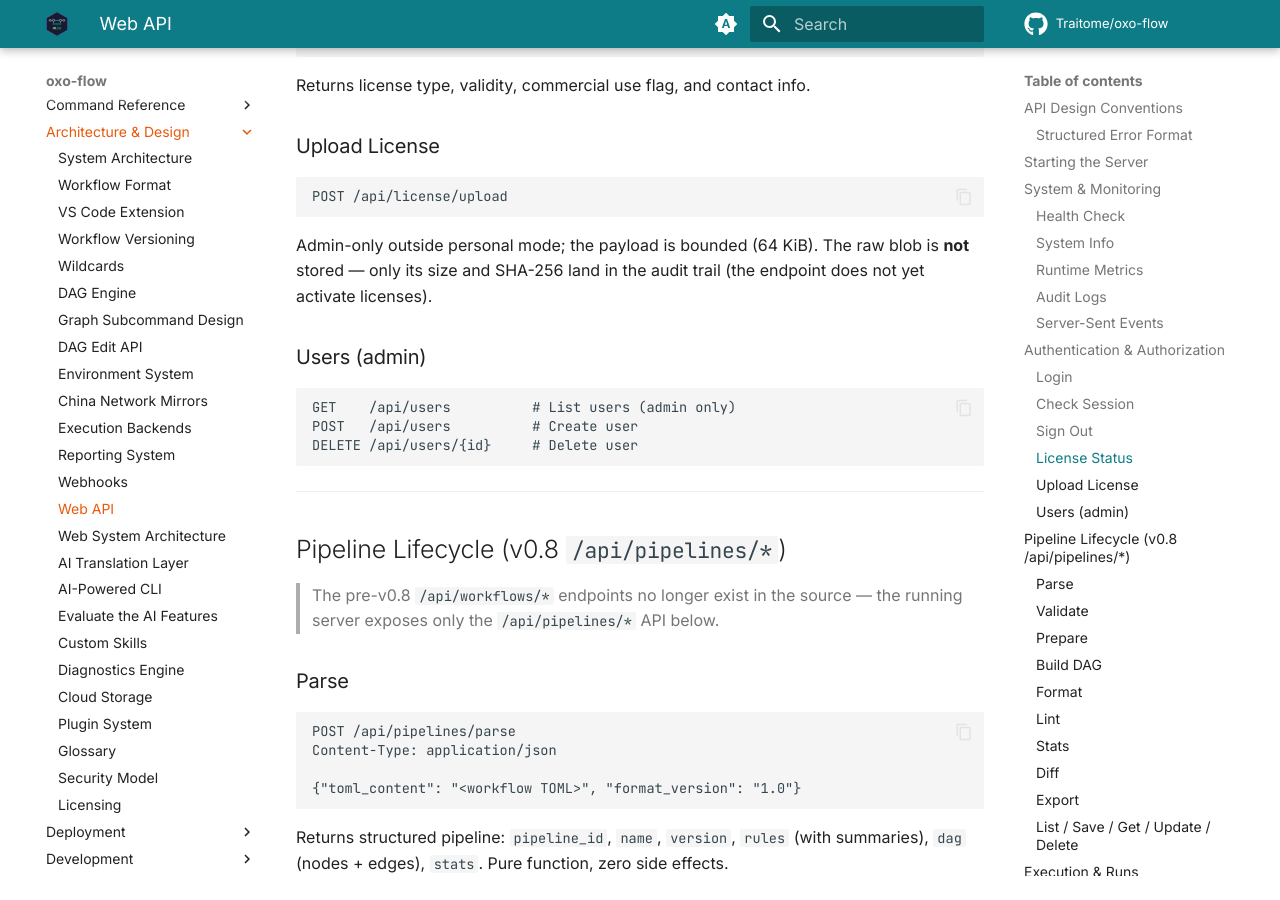
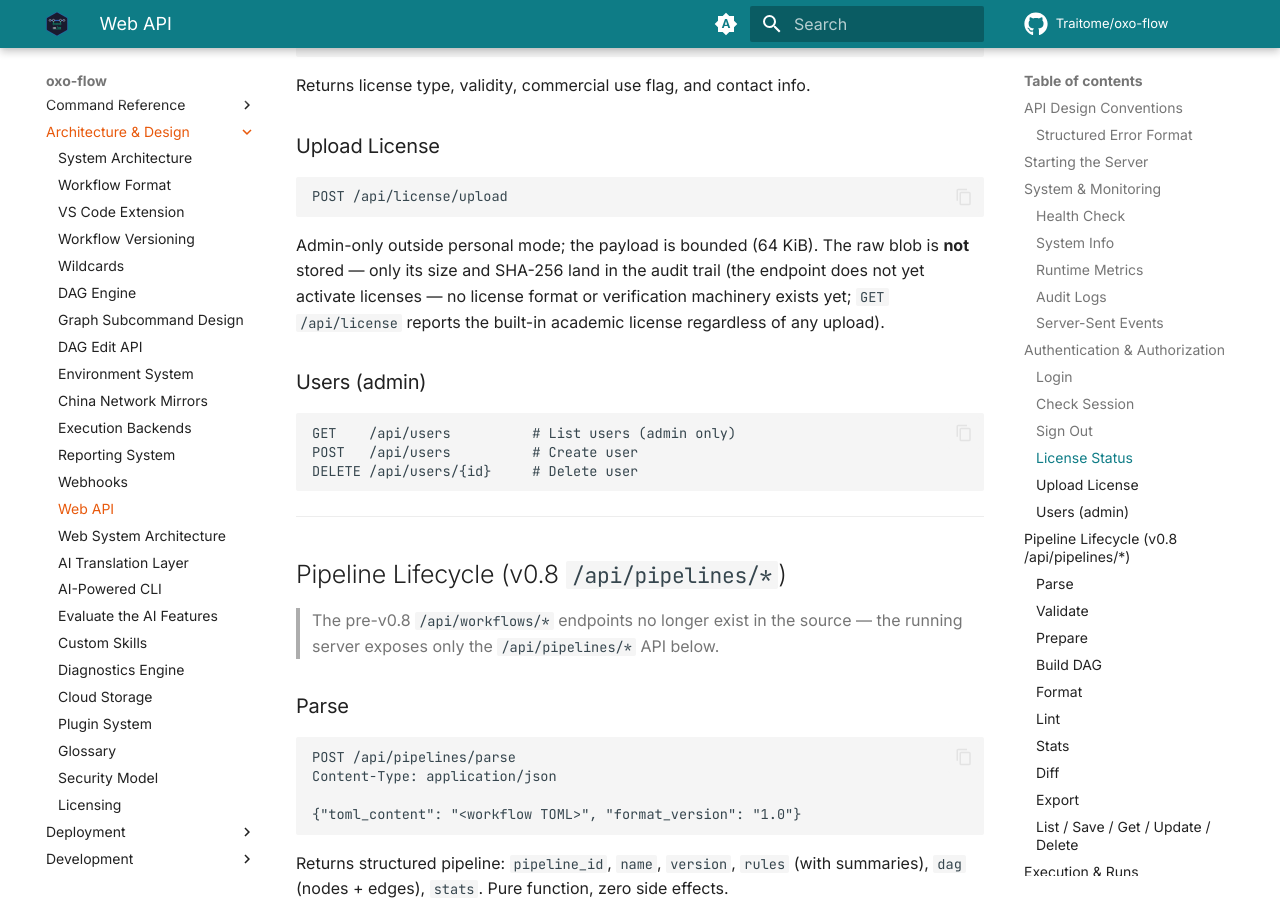
Before and after one commit to Traitome/oxo-flow, an MkDocs documentation site: the page built from docs/guide/src/reference/web-api.md, in a window 1280 px wide and 900 px high, scrolled down 5537 px. Built offline with MkDocs 1.6.1 and Material for MkDocs 9.7.7, drawn with Linux system fonts in a browser that asks for light colours; comment, search, counter and statistics services are not loaded; the version menu is left out.

Commit message:
docs: state license-upload endpoint gap precisely (issue #1013 W1)
The upload endpoint records size+SHA-256 in the audit trail by design
(#519) — activation is missing because no license format/verification
machinery exists anywhere in the codebase, and GET /api/license reports
a static academic license regardless. Say all of that where readers
will look.

````diff
--- a/docs/guide/src/reference/web-api.md
+++ b/docs/guide/src/reference/web-api.md
@@ -226,7 +226,9 @@ POST /api/license/upload
 ```
 Admin-only outside personal mode; the payload is bounded (64 KiB). The
 raw blob is **not** stored — only its size and SHA-256 land in the audit
-trail (the endpoint does not yet activate licenses).
+trail (the endpoint does not yet activate licenses — no license format or
+verification machinery exists yet; `GET /api/license` reports the built-in
+academic license regardless of any upload).
 
 ### Users (admin)
 ```
````
